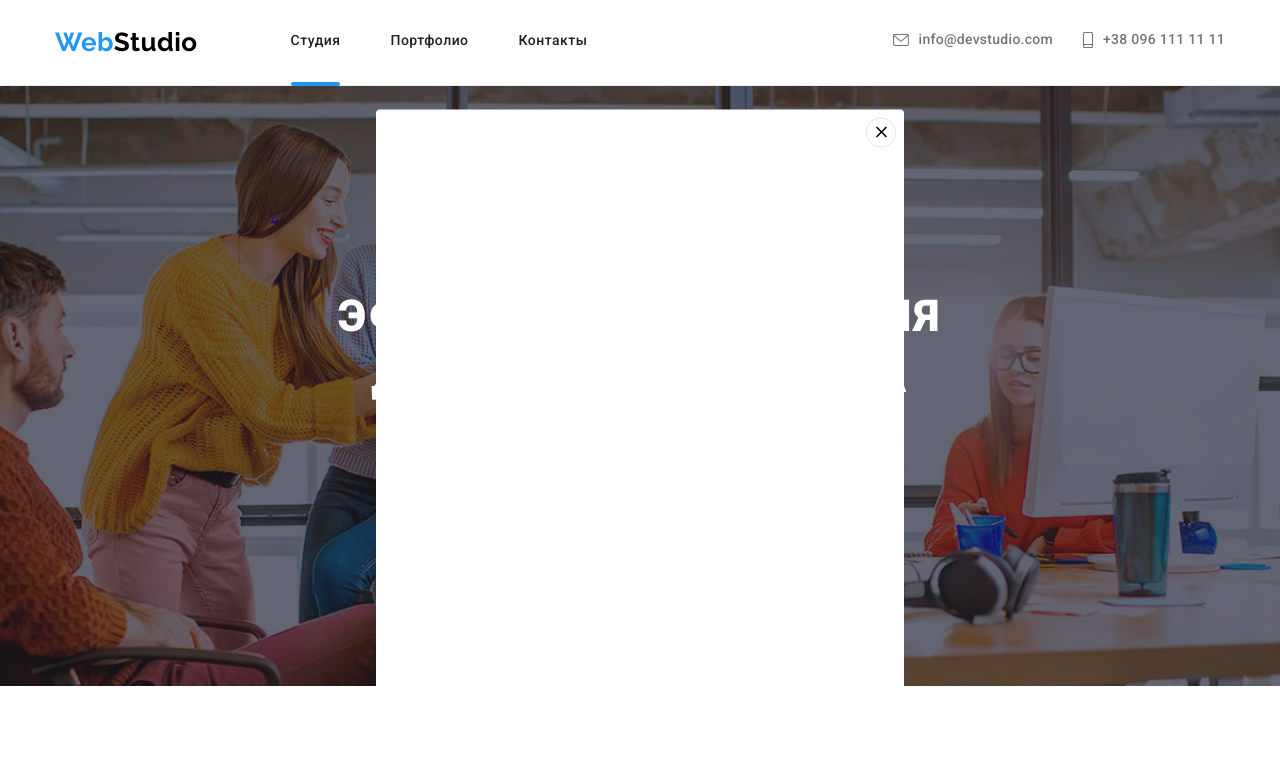
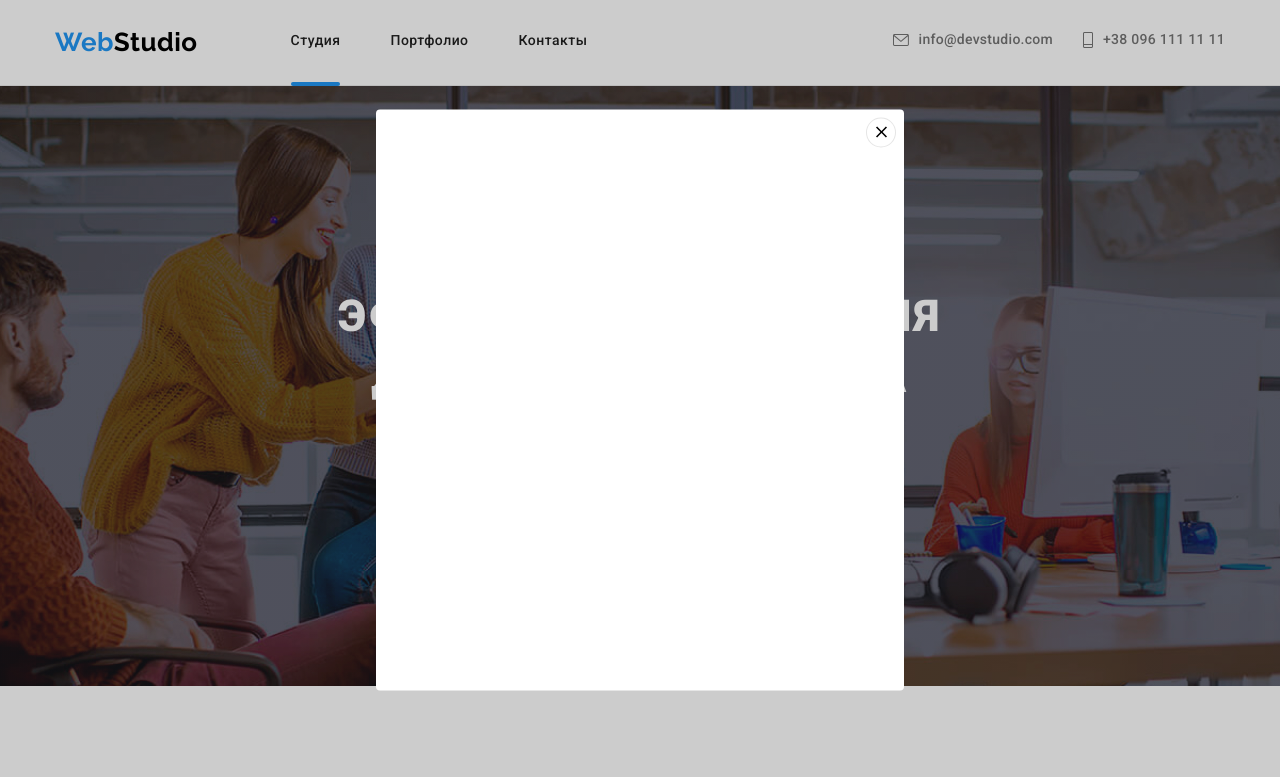
Before and after one commit to PushkaRaketa/goit-markup-hw-05, a plain HTML site: page index.html in a window 1280 px wide. Both pictures are taken after a click on the button "Заказать услугу". Shown: the top 777 px of the page. Drawn offline with nearby package versions, Linux system fonts and the light colour scheme.

```diff
--- a/css/style.css
+++ b/css/style.css
@@ -28,7 +28,7 @@ header {
 header {
   position: sticky;
   top: -1px;
-  z-index: 999;
+  /* z-index: 999; */
   background-color: #ffffff;
 }
 
@@ -644,6 +644,8 @@ a {
   width: 100%;
   height: 100%;
   opacity: 1;
+  background-color: rgba(0, 0, 0, 0.2);
+  /* z-index: 3; */
   transition: opacity 250ms cubic-bezier(0.4, 0, 0.2, 1);
 }
 
```
